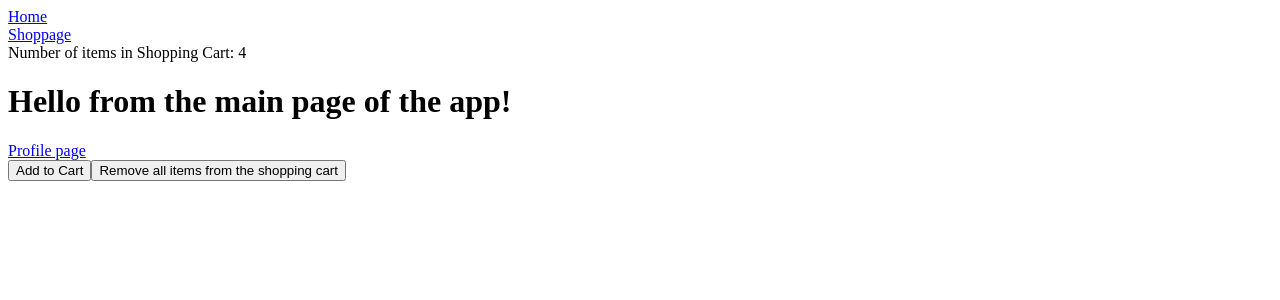
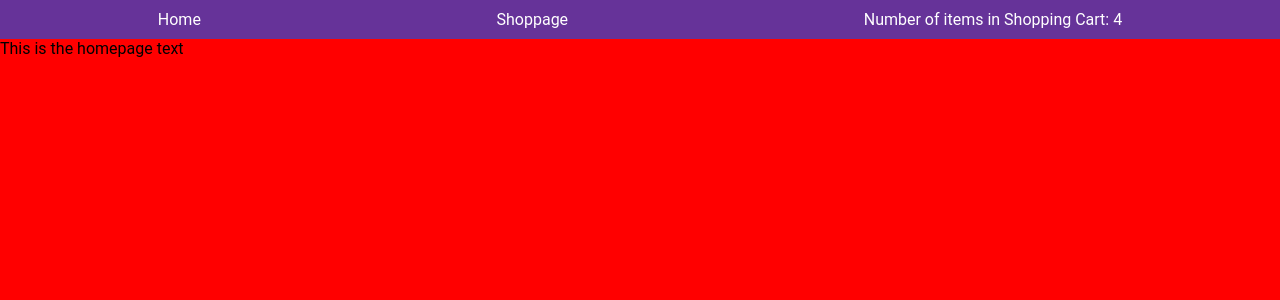
Before and after one commit to PSum/top-shoppingCart, a React (Vite) app: page / in a window 1280 px wide. Shown: the top 300 px of the page. Built offline with nearby package versions, Linux system fonts and the light colour scheme.

Commit message:
Structure created
Der Aufbau und grunsätzliches Styling wurden durchgeführt. Als nächstes
muss etwas Text zur Homepage hinzugefügt werden und die Darstellung der
Shopelemente implementiert werden

```diff
--- a/src/App.jsx
+++ b/src/App.jsx
@@ -1,6 +1,9 @@
 import { useState } from 'react'
-import { Link } from 'react-router-dom'
+import { useParams } from "react-router-dom";
 import Navigation from './NavBar';
+import Shoppage from './Shoppage';
+import Homepage from './Homepage';
+import './styles/mainStyles.css'
 
 const testProducts = [
   {id: 0, name: 'Harddrive', price: 113},
@@ -8,12 +11,9 @@ const testProducts = [
   {id: 2, name: 'Shampoo', price: 4.99},
   {id: 3, name: 'JBL-Speaker', price: 99},
 ]
-
-
-
-
 function App() {
 const [shoppingCart, setShoppingCart] = useState(testProducts);
+const {name}= useParams();
 
 function addShoppingCart (prevArray, newItem){
   const newCart = [...prevArray,newItem];
@@ -24,20 +24,24 @@ function emptyShoppingCart () {
 }
 
   return (
-    <>
+    <div className='content'>
     <Navigation items={shoppingCart} />
-      <div>
-        <h1>Hello from the main page of the app!</h1>
-        <div>
-          <Link to="shop">Profile page</Link>
-        </div>
-        <div>
-          <button onClick={() => addShoppingCart(shoppingCart, {id:5,name:'testname',price:8})}>Add to Cart</button>
-          <button onClick={() => emptyShoppingCart()}>Remove all items from the shopping cart</button>
-        </div>
-      </div>
-    </>
+      {name === 'shop' ? (
+        <Shoppage></Shoppage>
+      ) : (<Homepage></Homepage>)}
+    </div>
   );
 }
 
 export default App
+
+      // <main>
+      //   <h1>Hello from the main page of the app!</h1>
+      //   <div>
+      //     <Link to={{pathname: "shop", state: shoppingCart}}>Profile page</Link>
+      //   </div>
+      //   <div>
+      //     <button onClick={() => addShoppingCart(shoppingCart, {id:5,name:'testname',price:8})}>Add to Cart</button>
+      //     <button onClick={() => emptyShoppingCart()}>Remove all items from the shopping cart</button>
+      //   </div>
+      // </main>
--- /dev/null
+++ b/src/Homepage.jsx
@@ -0,0 +1,5 @@
+import './styles/mainStyles.css'
+
+export default function Homepage (){
+    return <div className='Homepage'>This is the homepage text</div>
+}
--- a/src/NavBar.jsx
+++ b/src/NavBar.jsx
@@ -1,15 +1,14 @@
-import { Link } from 'react-router-dom'
+import { Link } from 'react-router-dom';
+import './styles/mainStyles.css'
 
 export default function Navigation (props){
     return (
-      <div>
-        <div>
+      <div className="navbar">
           <Link to="/">Home</Link>{" "}
+          <Link to="/shop">Shoppage</Link>
+          <div>
+            Number of items in Shopping Cart: {countItems(props.items)}
         </div>
-        <div>
-          <Link to="/shop">Shoppage</Link>
-        </div>
-        <div>Number of items in Shopping Cart: {countItems(props.items)}</div>
       </div>
     );
 }
--- /dev/null
+++ b/src/ReactRouterDom/DefaultPage.jsx
@@ -0,0 +1,3 @@
+export default function DefaultProfile  () {
+  return
+}
--- a/src/Shoppage.jsx
+++ b/src/Shoppage.jsx
@@ -1,12 +1,10 @@
 import { Link } from "react-router-dom";
 
-const Shoppage = () => {
+export default function Shoppage  ()  {
   return (
-    <>
+    <div className="Shoppage">
       <p>This is the Shoppage</p>
       <Link to="/">Click here to go back</Link>
-    </>
+    </div>
   );
 };
-
-export default Shoppage;
--- /dev/null
+++ b/src/styles/mainStyles.css
@@ -0,0 +1,35 @@
+* {
+    margin: 0;
+    padding: 0;
+    font-family: Roboto, sans-serif;
+}
+
+.content {
+    display: flex;
+    flex-direction: column;
+    min-height: 100vh;
+}
+
+.Homepage {
+    display: flex;
+    flex: 9;
+    background-color: red;
+}
+
+.navbar {
+    background-color: rebeccapurple;
+    padding: 10px;
+    display: flex;
+    justify-content: space-around;
+    color: white;
+}
+
+.navbar a{
+    text-decoration: none;
+    color: white;
+}
+
+.Shoppage {
+    background-color: blanchedalmond;
+    flex: 1;
+}
```
Also changed, not shown: src/ReactRouterDom/routes.jsx (+6 -2 lines).
